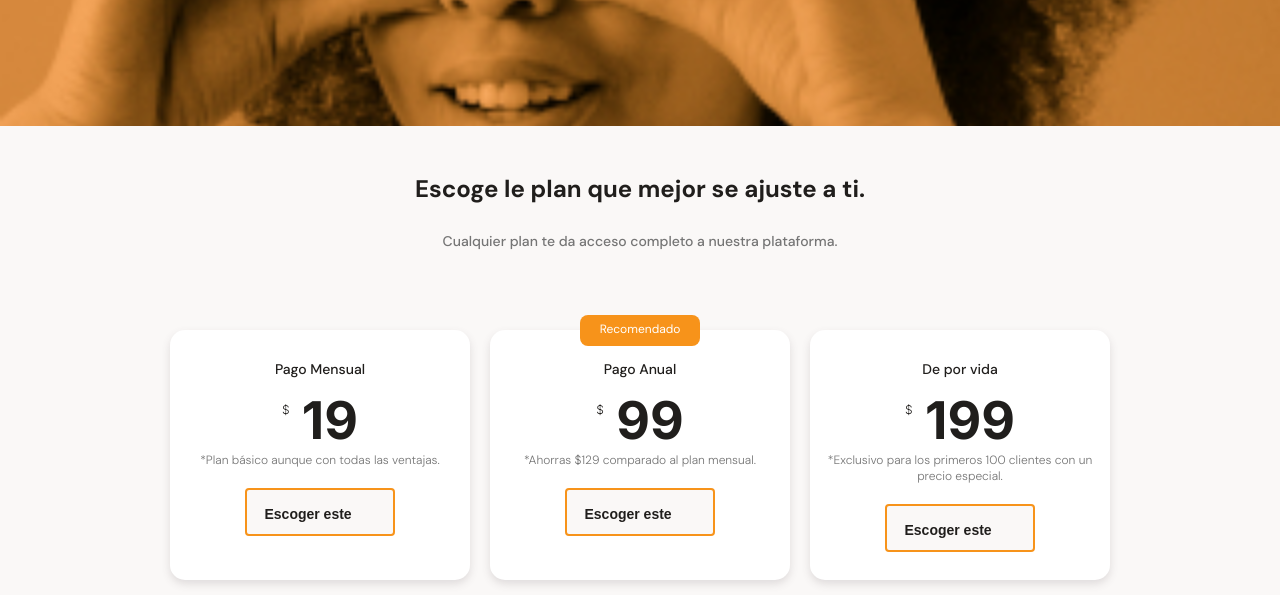
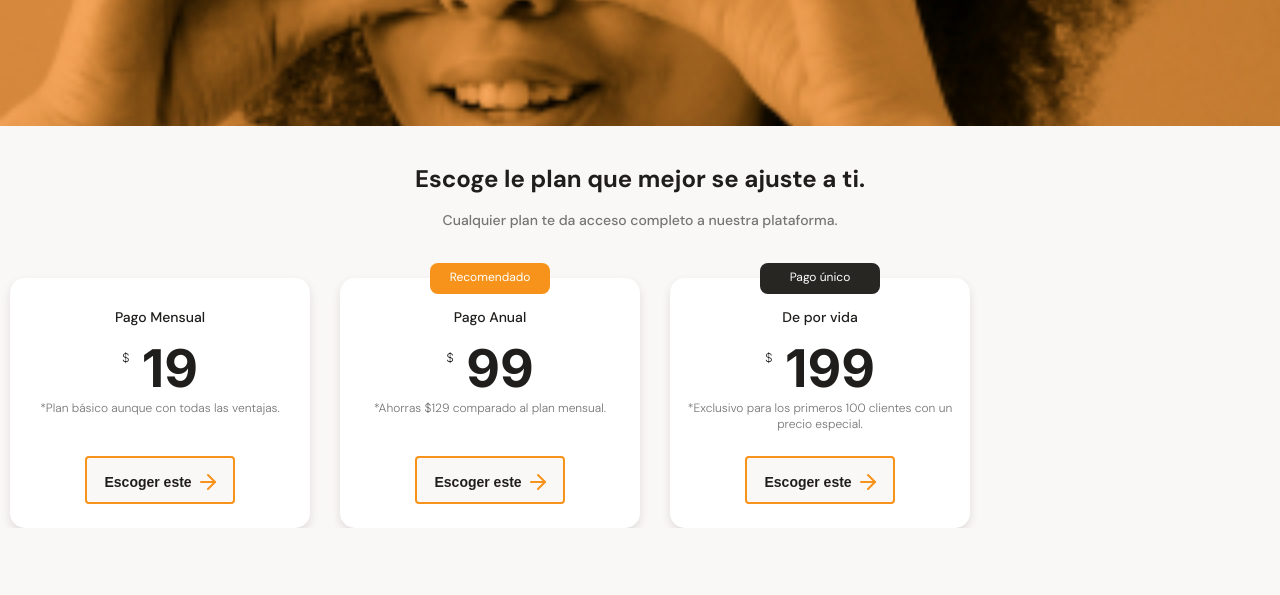
Before and after one commit to AsCraftC/mobile-first, a plain HTML site: page index.html in a window 1280 px wide. Shown: the part 2650-3245 px from the top of the page. Drawn offline with Linux system fonts and the light colour scheme; files whose address does not match are found by name.

Commit message:
Cuarta corrección de clases css en base a BEM
Uso de clase slider en secciones de cambio y planes al usar las mismas reglas

```diff
--- a/css/style.css
+++ b/css/style.css
@@ -115,7 +115,7 @@ html{
     background-repeat: no-repeat;
 }
 
-.exchange-section__slider{
+.slider{
     display: flex;
     gap: 10px;
     overflow-x: scroll;
@@ -307,42 +307,13 @@ html{
     text-align: center;
 }
 
-
-.main-plans-container{
-    width: 100%;
+.plans-section{
     min-width: 320px;
     padding-bottom: 70px;
     text-align: center;
 }
-.plans---title{
-    width: 90%;
-    min-width: 288px;
-    height: auto;
-    margin: 0 auto;
-    margin-bottom: 30px;
-}
-.plans---title h2{
-    padding-top: 50px;
-    font-size: 2.4rem;
-    font-weight: bold;
-    line-height: 2.6rem;
-    color: var(--black);
-}
-.plans---title p{
-    padding-top: 30px;
-    font-size: 1.4rem;
-    font-weight: 500;
-    line-height: 1.8rem;
-    color: #757575;
-}
-.plans-container--slider{
-    display: flex;
-    height: 316px;
-    overflow-x: scroll;
-    overscroll-behavior-x: contain;
-    scroll-snap-type: x proximity;
-}
-.plans-container--card{
+
+.plan-card{
     position: relative;
     scroll-snap-align: center;
     width: 60%;
@@ -355,7 +326,7 @@ html{
     border-radius: 15px;
     box-shadow: 0 4px 8px rgba(89, 73, 83, 0.16);
 }
-.recommended{
+.plan-card__guidance{
     position: absolute;
     width: 120px;
     height: 31px;
@@ -367,14 +338,17 @@ html{
     font-size: 1.2rem;
     padding: 6px;
 }
-.plan-info-container h3{
+.plan-card__guidance--unique{
+    background-color: var(--warm-black);
+}
+.plan-card__plan-name{
     padding-top: 30px;
     font-size: 1.4rem;
     font-weight: 500;
     line-height: 1.8rem;
     color: var(--black);
 }
-.plan-card--price{
+.plan-card__price{
     padding: 5px 0;
     font-size: 5.2rem;
     font-weight: bold;
@@ -382,17 +356,18 @@ html{
     font-family: "Inter", "sans-serif";
     color: var(--black);
 }
-.plan-card--price span{
+.plan-card__price-dollar{
     font-size: 1.2rem;
     font-weight: 300;
     vertical-align: 25px;
 }
-.plan-card--extra-info{
+.plan-card__extra-info{
+    height: 3.6rem;
     font-size: 1.2rem;
     font-weight: 300;
     color: #757575;
 }
-.plan-card--ca{
+.plan-card__ca{
     width: 150px;
     height: 48px;
     margin-top: 20px;
@@ -404,11 +379,11 @@ html{
     line-height: 1.8rem;
     color: var(--black);
 }
-.plan-card--ca span{
+.plan-card__ca-icon{
     display: inline-block;
     width: 20px;
     aspect-ratio: 1/1;
-    background-image: url("./assets/icons/orange-right-arrow.svg");
+    background-image: url("../assets/icons/orange-right-arrow.svg");
     vertical-align: text-bottom;
 }
 
--- a/index.html
+++ b/index.html
@@ -34,7 +34,7 @@
                 <h2 class="section-title__title">Visibilizamos todas las tasas de cambios.</h2>
                 <p class="section-title__subtitle">Traemos información en tiempo real de las casas de cambio y las monedas mas importantes del mundo</p>
             </div>
-            <section class="exchange-section__slider">
+            <section class="slider">
                 <div class="table">
                     <h2 class="table__title">Monedas</h2>
                     <div class="table__grid">
@@ -104,37 +104,38 @@
         <section class="bitcoin-img">
             <h2 class="bitcoin-img__call-to-action">Conocedlo hoy</h2>
         </section>
-        <section id="plans" class="main-plans-container">
-            <div class="plans---title">
-                <h2>Escoge le plan que mejor se ajuste a ti.</h2>
-                <p>Cualquier plan te da acceso completo a nuestra plataforma.</p>
+        <section id="plans" class="main-content__section plans-section">
+            <div class="section-title">
+                <h2 class="section-title__title">Escoge le plan que mejor se ajuste a ti.</h2>
+                <p class="section-title__subtitle">Cualquier plan te da acceso completo a nuestra plataforma.</p>
             </div>
-            <section class="plans-container--slider">
-                <article class="plans-container--card">
-                    <div class="plan-info-container">
-                        <h3>Pago Mensual</h3>
-                        <p class="plan-card--price"><span>$</span> 19</p>
-                        <p class="plan-card--extra-info">*Plan básico aunque con todas las ventajas.</p>
-                        <button class="plan-card--ca">Escoger este <span></span></button>
+            <section class="slider">
+                <article class="plan-card">
+                    <div class="plan-card__body">
+                        <h3 class="plan-card__plan-name">Pago Mensual</h3>
+                        <p class="plan-card__price"><span class="plan-card__price-dollar">$</span> 19</p>
+                        <p class="plan-card__extra-info">*Plan básico aunque con todas las ventajas.</p>
+                        <button class="plan-card__ca">Escoger este <span class="plan-card__ca-icon"></span></button>
                     </div>
                 </article>
 
-                <article class="plans-container--card">
-                    <p class="recommended">Recomendado</p>
-                    <div class="plan-info-container">
-                        <h3>Pago Anual</h3>
-                        <p class="plan-card--price"><span>$</span> 99</p>
-                        <p class="plan-card--extra-info">*Ahorras $129 comparado al plan mensual.</p>
-                        <button class="plan-card--ca">Escoger este <span></span></button>
+                <article class="plan-card">
+                    <p class="plan-card__guidance">Recomendado</p>
+                    <div class="plan-card__body">
+                        <h3 class="plan-card__plan-name">Pago Anual</h3>
+                        <p class="plan-card__price"><span class="plan-card__price-dollar">$</span> 99</p>
+                        <p class="plan-card__extra-info">*Ahorras $129 comparado al plan mensual.</p>
+                        <button class="plan-card__ca">Escoger este <span class="plan-card__ca-icon"></span></button>
                     </div>
                 </article>
 
-                <article class="plans-container--card">
-                    <div class="plan-info-container">
-                        <h3>De por vida</h3>
-                        <p class="plan-card--price"><span>$</span> 199</p>
-                        <p class="plan-card--extra-info">*Exclusivo para los primeros 100 clientes con un precio especial.</p>
-                        <button class="plan-card--ca">Escoger este <span></span></button>
+                <article class="plan-card">
+                    <div class="plan-card__body">
+                        <p class="plan-card__guidance plan-card__guidance--unique">Pago único</p>
+                        <h3 class="plan-card__plan-name">De por vida</h3>
+                        <p class="plan-card__price"><span class="plan-card__price-dollar">$</span> 199</p>
+                        <p class="plan-card__extra-info">*Exclusivo para los primeros 100 clientes con un precio especial.</p>
+                        <button class="plan-card__ca">Escoger este <span class="plan-card__ca-icon"></span></button>
                     </div>
                 </article>
 
```
